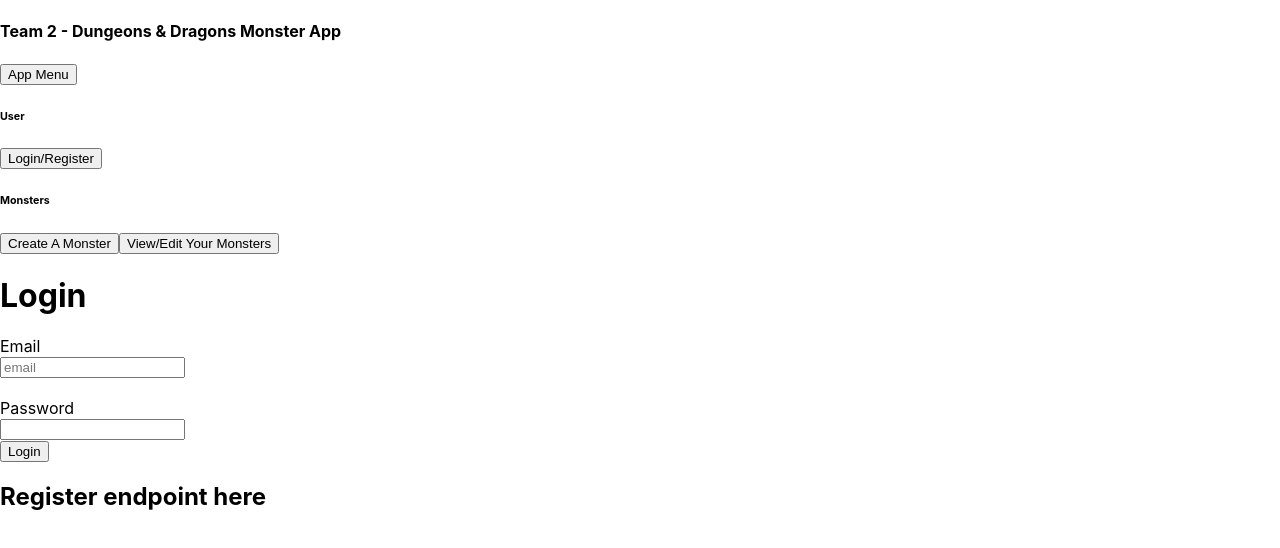
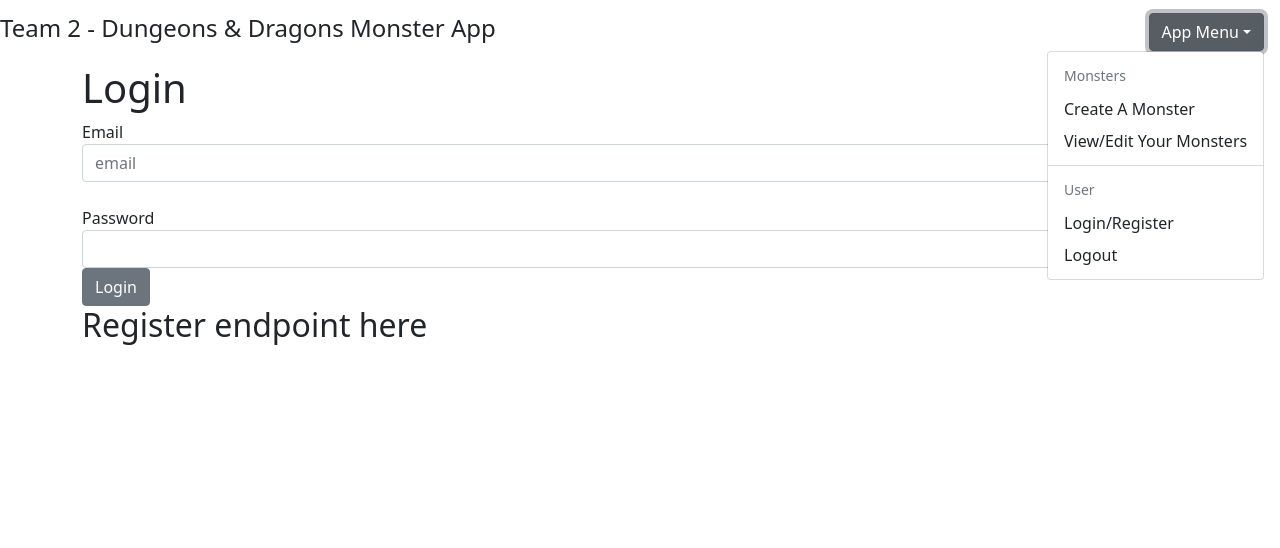
Before and after one commit to BrentonPhoenix/clientBB, a React (Create React App) app: page / in a window 1280 px wide. Both pictures are taken after a click on the button "App Menu". Shown: the top 548 px of the page. Built offline with nearby package versions, Linux system fonts and the light colour scheme.

Commit message:
Dropdown menu update

```diff
--- a/src/site/Header.js
+++ b/src/site/Header.js
@@ -1,12 +1,15 @@
-import React, { useState } from 'react'
+import React, { useState } from 'react';
+import "bootstrap/dist/css/bootstrap.min.css";
 import {
     Navbar, NavbarBrand, Nav, NavItem, NavLink,
     Dropdown, DropdownToggle, DropdownMenu, DropdownItem
 } from 'reactstrap';
 
+
 const OurMenu = (props) => {
     const [dropdownOpen, setDropdownOpen] = useState(false);
     const toggle = () => setDropdownOpen(prevState => !prevState);
+
 
     return(
         <Navbar>
@@ -16,15 +19,16 @@
                 <DropdownToggle caret>
                     App Menu
                 </DropdownToggle>
-            </Dropdown>
-            <DropdownMenu>
-                <DropdownItem header>User</DropdownItem>
-                <DropdownItem>Login/Register</DropdownItem>
-                <DropdownItem divider />
+            <DropdownMenu right>
                 <DropdownItem header>Monsters</DropdownItem>
                 <DropdownItem>Create A Monster</DropdownItem>
                 <DropdownItem>View/Edit Your Monsters</DropdownItem>
+                <DropdownItem divider />
+                <DropdownItem header>User</DropdownItem>
+                <DropdownItem>Login/Register</DropdownItem>
+                <DropdownItem>Logout</DropdownItem>
             </DropdownMenu>
+            </Dropdown>
             </NavbarBrand>
         </Navbar>
     );
```
